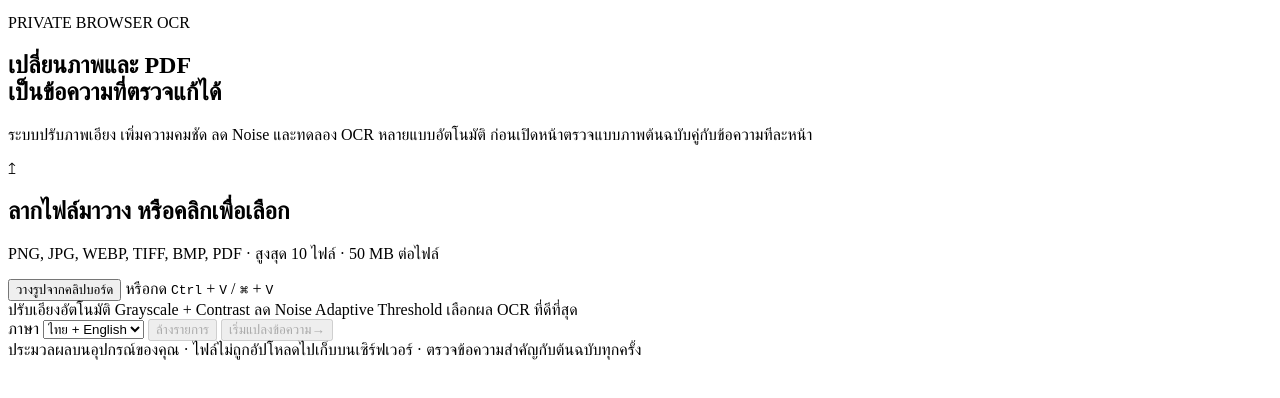
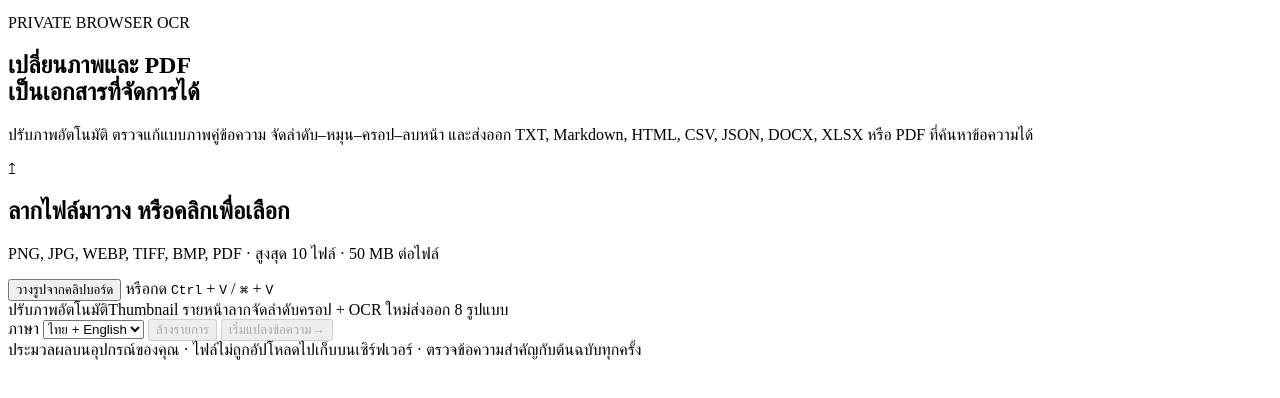
Before and after one commit to Riptwosec-collab/RipScan-, a website with bundled scripts: page web/index.html in a window 1280 px wide. Shown: the part 46-444 px from the top of the page. Built offline with nearby package versions, Linux system fonts and the light colour scheme.

Commit message:
feat: add page management and export interface

```diff
--- a/web/index.html
+++ b/web/index.html
@@ -4,7 +4,7 @@
   <meta charset="utf-8">
   <meta name="viewport" content="width=device-width, initial-scale=1">
   <title>RipScan — Thai-English OCR</title>
-  <meta name="description" content="แปลงภาพและ PDF เป็นข้อความไทย–อังกฤษ พร้อมปรับภาพอัตโนมัติและหน้าตรวจแก้แบบภาพคู่ข้อความ">
+  <meta name="description" content="แปลงภาพและ PDF เป็นข้อความไทย–อังกฤษ พร้อมปรับภาพอัตโนมัติ จัดการหน้า และส่งออกหลายรูปแบบ">
   <link rel="stylesheet" href="/styles.css">
 </head>
 <body>
@@ -16,8 +16,8 @@
   <main>
     <section class="hero">
       <p class="eyebrow">PRIVATE BROWSER OCR</p>
-      <h1>เปลี่ยนภาพและ PDF<br><span>เป็นข้อความที่ตรวจแก้ได้</span></h1>
-      <p class="subtitle">ระบบปรับภาพเอียง เพิ่มความคมชัด ลด Noise และทดลอง OCR หลายแบบอัตโนมัติ ก่อนเปิดหน้าตรวจแบบภาพต้นฉบับคู่กับข้อความทีละหน้า</p>
+      <h1>เปลี่ยนภาพและ PDF<br><span>เป็นเอกสารที่จัดการได้</span></h1>
+      <p class="subtitle">ปรับภาพอัตโนมัติ ตรวจแก้แบบภาพคู่ข้อความ จัดลำดับ–หมุน–ครอป–ลบหน้า และส่งออก TXT, Markdown, HTML, CSV, JSON, DOCX, XLSX หรือ PDF ที่ค้นหาข้อความได้</p>
     </section>
     <section class="panel upload-panel">
       <div id="dropzone" class="dropzone" tabindex="0" role="button" aria-describedby="pasteHint">
@@ -30,12 +30,8 @@
           <span id="pasteHint" class="paste-hint">หรือกด <kbd>Ctrl</kbd> + <kbd>V</kbd> / <kbd>⌘</kbd> + <kbd>V</kbd></span>
         </div>
       </div>
-      <div class="feature-chips" aria-label="ความสามารถการปรับภาพ">
-        <span>ปรับเอียงอัตโนมัติ</span>
-        <span>Grayscale + Contrast</span>
-        <span>ลด Noise</span>
-        <span>Adaptive Threshold</span>
-        <span>เลือกผล OCR ที่ดีที่สุด</span>
+      <div class="feature-chips" aria-label="ความสามารถ">
+        <span>ปรับภาพอัตโนมัติ</span><span>Thumbnail รายหน้า</span><span>ลากจัดลำดับ</span><span>ครอป + OCR ใหม่</span><span>ส่งออก 8 รูปแบบ</span>
       </div>
       <div id="fileList" class="file-list"></div>
       <div class="controls">
@@ -57,6 +53,7 @@
   </main>
   <footer>ประมวลผลบนอุปกรณ์ของคุณ · ไฟล์ไม่ถูกอัปโหลดไปเก็บบนเซิร์ฟเวอร์ · ตรวจข้อความสำคัญกับต้นฉบับทุกครั้ง</footer>
   <script src="https://cdn.jsdelivr.net/npm/tesseract.js@5/dist/tesseract.min.js"></script>
+  <script src="https://cdn.jsdelivr.net/npm/jszip@3.10.1/dist/jszip.min.js"></script>
   <script type="module" src="/app.js"></script>
 </body>
 </html>
```
